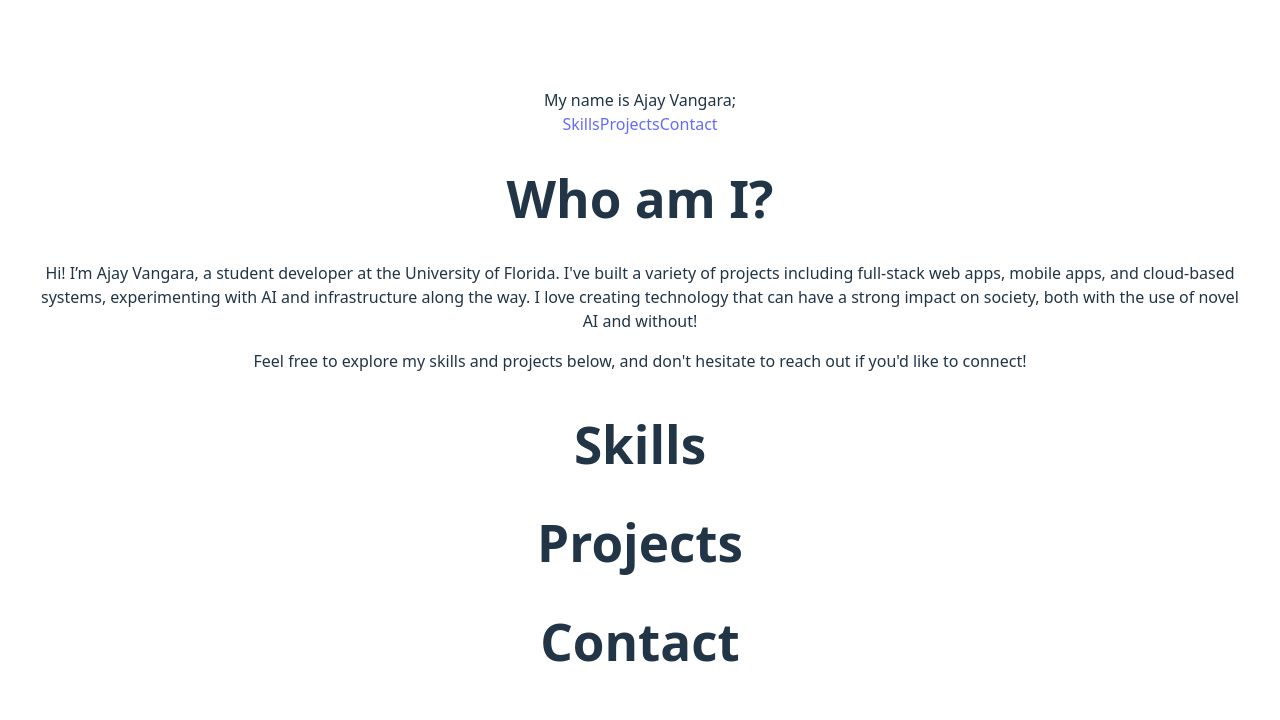
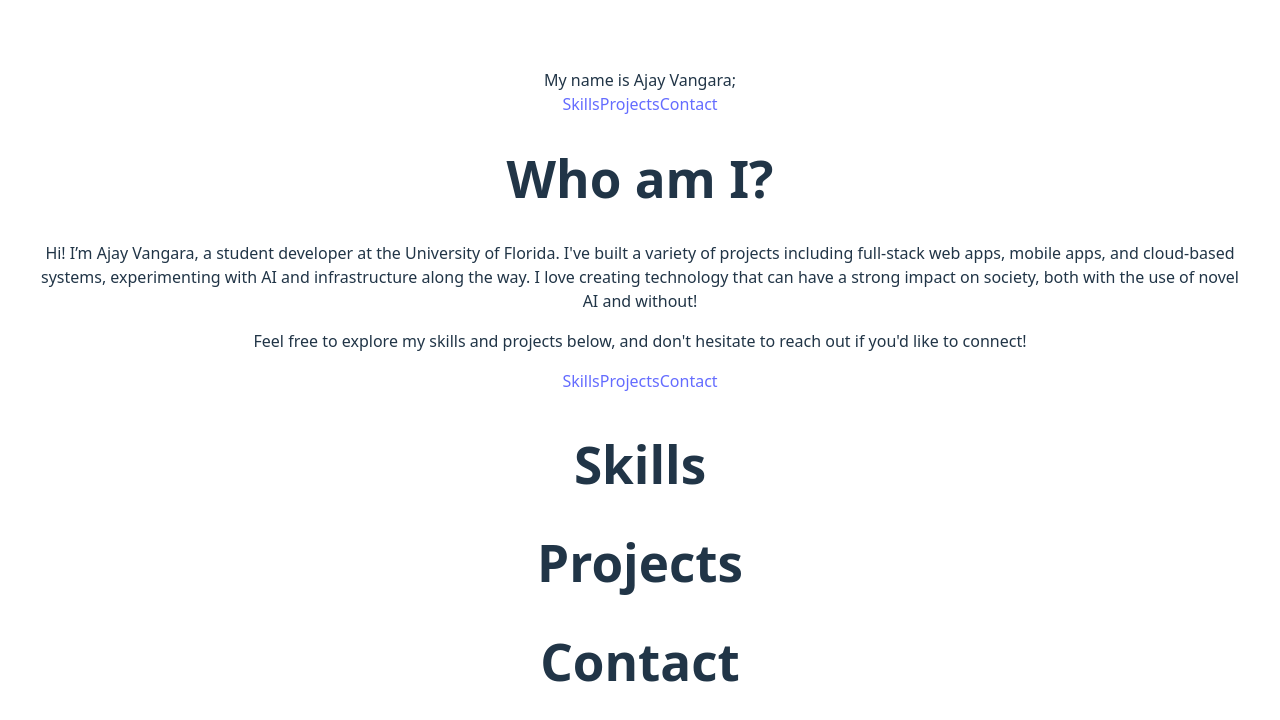
Before and after one commit to vangaraajay/personal-portfolio-v1, a React (Vite) app: page / in a window 1280 px wide. Shown: the top 720 px of the page. Built offline with nearby package versions, Linux system fonts and the light colour scheme.

Commit message:
Added buttons to explore

```diff
--- a/src/App.jsx
+++ b/src/App.jsx
@@ -13,7 +13,9 @@
       <p>Hi! I’m Ajay Vangara, a student developer at the University of Florida. I've built a variety of projects including full-stack web apps, mobile apps, and cloud-based systems, experimenting with AI and infrastructure along the way.
         I love creating technology that can have a strong impact on society, both with the use of novel AI and without!</p>
       <p>Feel free to explore my skills and projects below, and don't hesitate to reach out if you'd like to connect!</p>
-
+      <a href="#skills">Skills</a>
+      <a href="#projects">Projects</a>
+      <a href="#contact">Contact</a>
 
       <section id="skills">
         <h1>Skills</h1>
```
